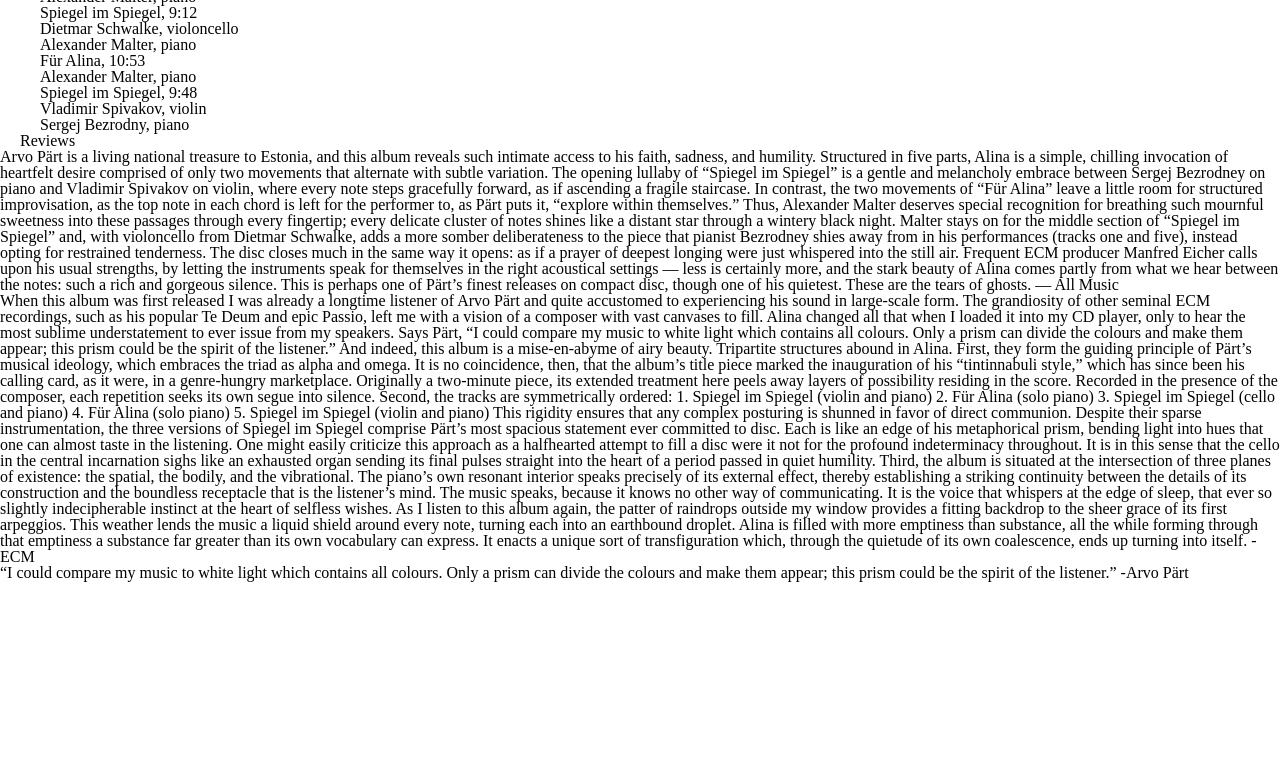
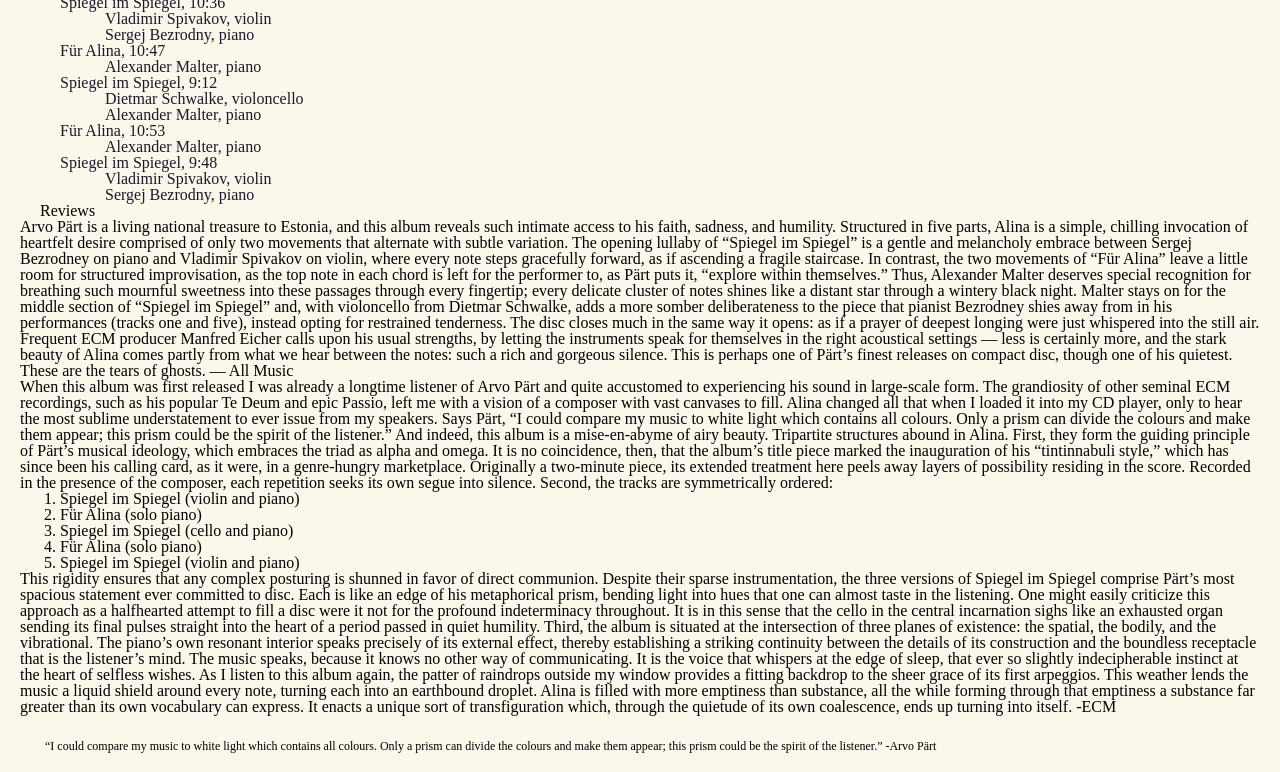
Before and after one commit to elanaleifer/Assignment2, a plain HTML site: page Assignment2.html in a window 1280 px wide. Shown: the part 141-913 px from the top of the page. Before the commit the page ends 800 px from the top, so only its background shows below. Drawn offline with Linux system fonts and the light colour scheme.

Commit message:
colors added, margins added

```diff
--- a/Assignment2.html
+++ b/Assignment2.html
@@ -40,11 +40,13 @@
 
       Second, the tracks are symmetrically ordered:
 
-      1. Spiegel im Spiegel (violin and piano)
-      2. Für Alina (solo piano)
-      3. Spiegel im Spiegel (cello and piano)
-      4. Für Alina (solo piano)
-      5. Spiegel im Spiegel (violin and piano)
+         <ol>
+            <li>Spiegel im Spiegel (violin and piano)</li>
+            <li>Für Alina (solo piano)</li>
+            <li>Spiegel im Spiegel (cello and piano)</li>
+            <li>Für Alina (solo piano)</li>
+            <li>Spiegel im Spiegel (violin and piano)</li>
+         </ol>
 
       This rigidity ensures that any complex posturing is shunned in favor of direct communion. Despite their sparse instrumentation, the three versions of Spiegel im Spiegel comprise Pärt’s most spacious statement ever committed to disc. Each is like an edge of his metaphorical prism, bending light into hues that one can almost taste in the listening. One might easily criticize this approach as a halfhearted attempt to fill a disc were it not for the profound indeterminacy throughout. It is in this sense that the cello in the central incarnation sighs like an exhausted organ sending its final pulses straight into the heart of a period passed in quiet humility.
 
--- a/css/main.css
+++ b/css/main.css
@@ -1,16 +1,43 @@
-footer {
-   text-align: bottom;
+html {
+   background-color: #fbf7ea;
+   margin: 20px;
 }
 
 h1 {
-   font-size: 50px;
-   color: #B24D72
+   font-size: 100px;
+   color: #B24D72;
 }
 
 h2 {
-   margin-left: 20px
+   margin-left: 20px;
 }
 
 dl {
-   margin-left: 40px
+   margin-left: 40px;
 }
+
+dt {
+   color: #19192d;
+}
+
+dd {
+   margin-left: 45px;
+   color: #19192d;
+}
+
+p {
+   border-spacing: 10px;
+}
+
+ol {
+   margin-left: 40px;
+   list-style-type: decimal;
+}
+
+footer {
+   text-align: bottom;
+   margin-left: 25px;
+   margin-right: 25px;
+   margin-top: 25px;
+   font-size: 12px;
+}
```
